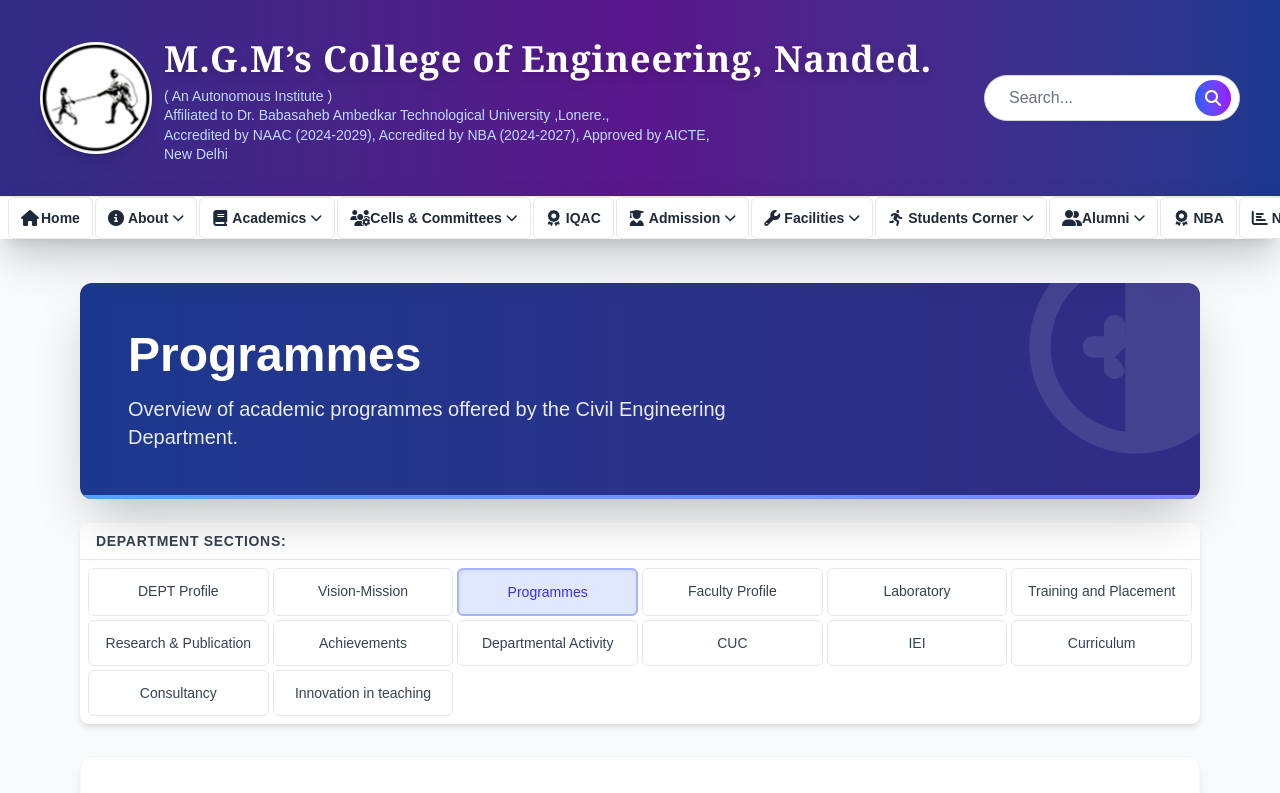
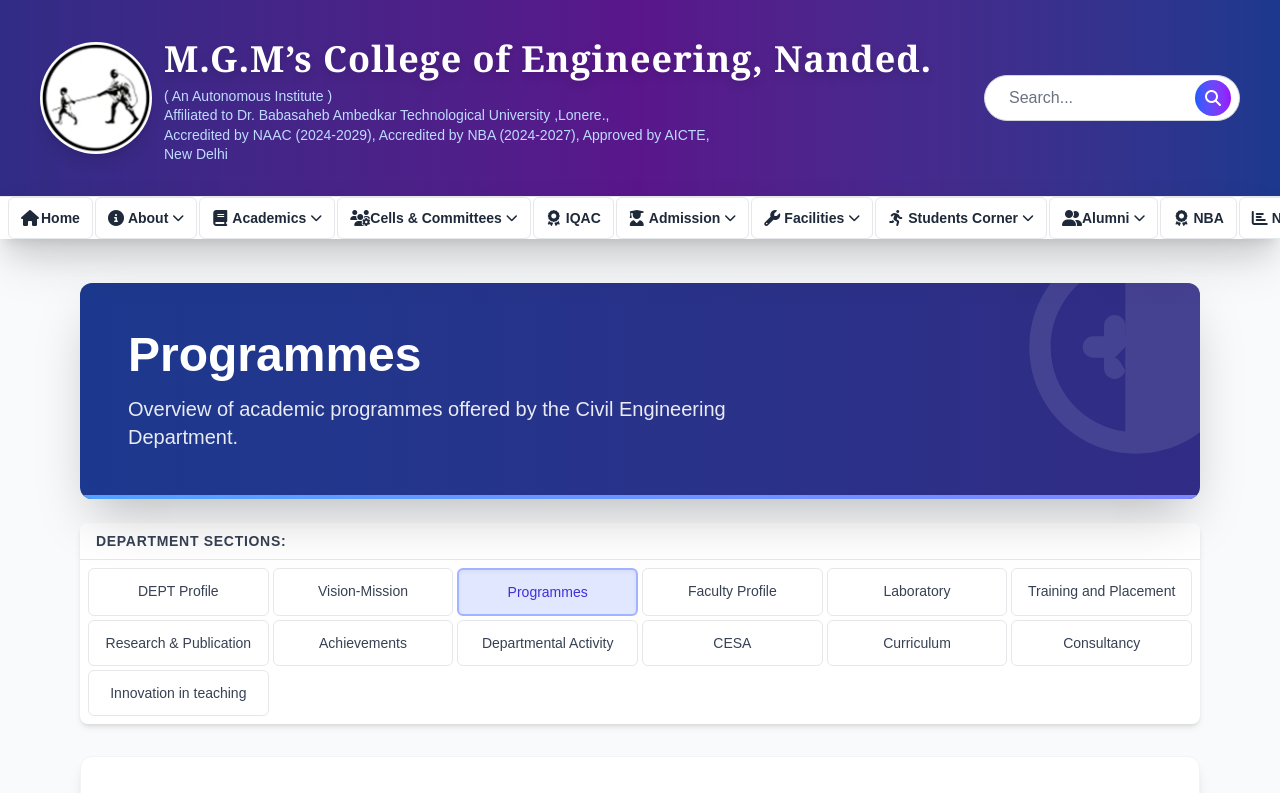
Before and after one commit to t-emit/MGMWEBFRONTEND, a React (Vite) app: page /academics/civil-engineering/programmes in a window 1280 px wide. Shown: the top 793 px of the page. Built offline with nearby package versions, Linux system fonts and the light colour scheme; a small style sheet from the web is missing.

Commit message:
Civil Vision misson

```diff
--- a/src/pages/Academic/Civil/civilConstants.js
+++ b/src/pages/Academic/Civil/civilConstants.js
@@ -11,8 +11,7 @@
   { name: "Research & Publication", path: "/academics/civil-engineering/research-publication" },
   { name: "Achievements", path: "/academics/civil-engineering/achievements" },
   { name: "Departmental Activity", path: "/academics/civil-engineering/activities" },
-  { name: "CUC", path: "/academics/civil-engineering/cuc" },
-  { name: "IEI", path: "/academics/civil-engineering/csi-iei" },
+  { name: "CESA", path: "/academics/civil-engineering/cesa" },
   { name: "Curriculum ", path: "/academics/civil-engineering/curriculum" },
   { name: "Consultancy", path: "/academics/civil-engineering/consultancy" },
   { name: "Innovation in teaching", path: "/academics/civil-engineering/innovation-teaching" },
```
